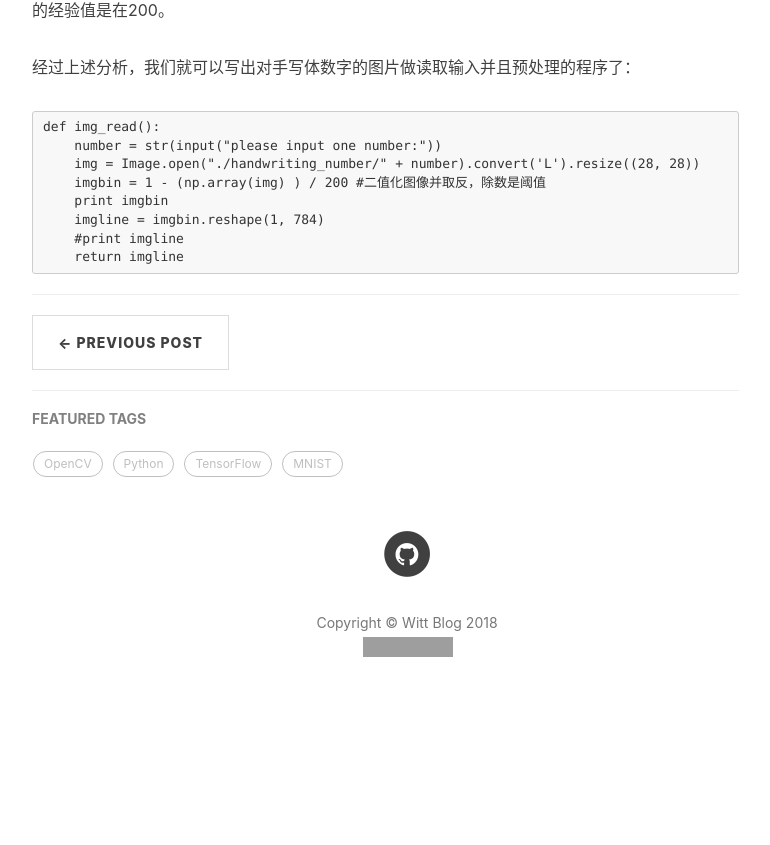
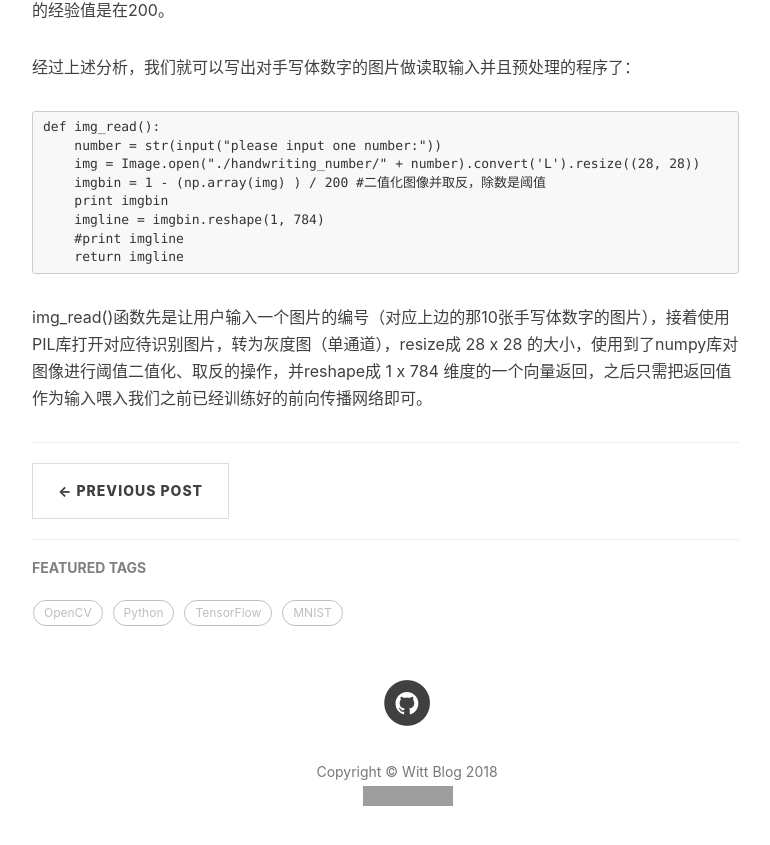
Before and after one commit to primetong/primetong.github.io, a Jekyll site: the page built from _posts/2018-04-28-tensorflow-mnist-handwriting-recognition.markdown, in a window 1280 px wide and 900 px high, scrolled down 4958 px. Shown: the top 845 px of the window, without its empty margins (233-1003 px from the left). Built offline with Jekyll 4.4.1, drawn with Linux system fonts in a browser that asks for light colours; nearby versions of some CDN libraries; comment, search, counter and statistics services are not loaded; before the commit the page ends 5709 px from its top, so only the background shows below that; grey boxes are pictures that could not be loaded.

Commit message:
Post tensorflow-mnist-handwriting-recognition

````diff
--- a/_posts/2018-04-28-tensorflow-mnist-handwriting-recognition.markdown
+++ b/_posts/2018-04-28-tensorflow-mnist-handwriting-recognition.markdown
@@ -156,3 +156,4 @@ def img_read():
     #print imgline
     return imgline
 ```
+img_read()函数先是让用户输入一个图片的编号（对应上边的那10张手写体数字的图片），接着使用PIL库打开对应待识别图片，转为灰度图（单通道），resize成 28 x 28 的大小，使用到了numpy库对图像进行阈值二值化、取反的操作，并reshape成 1 x 784 维度的一个向量返回，之后只需把返回值作为输入喂入我们之前已经训练好的前向传播网络即可。
````
